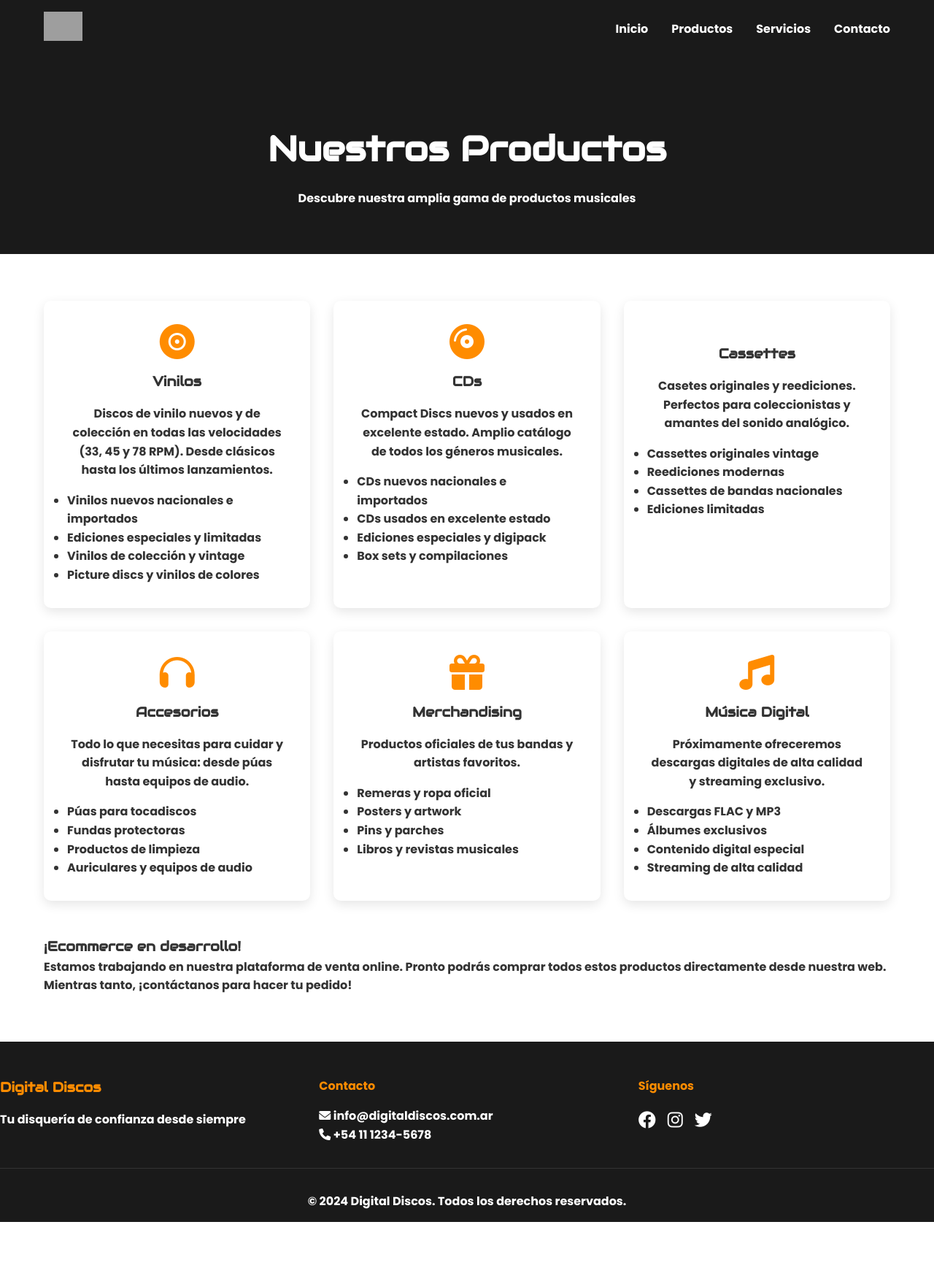
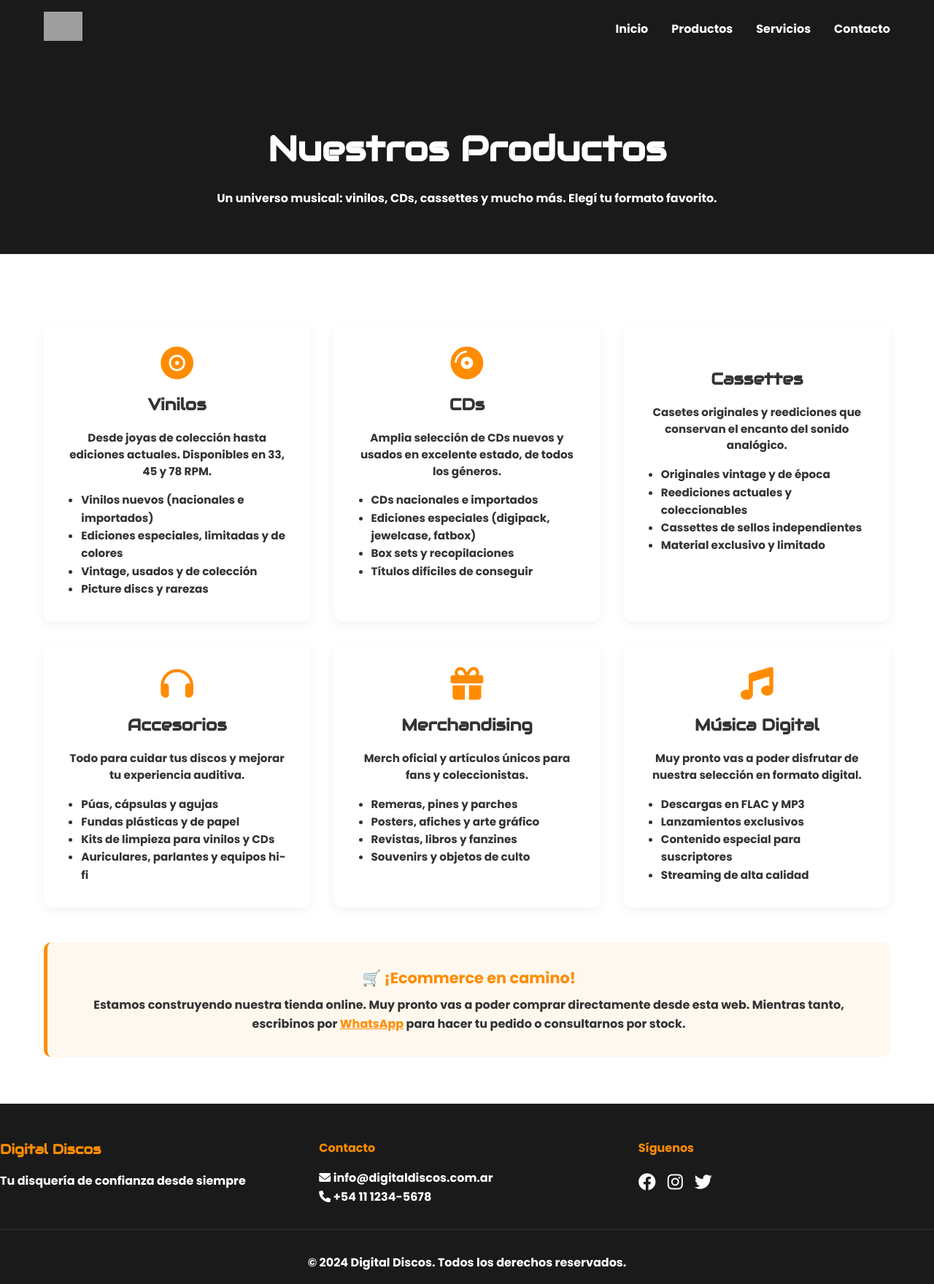
Before and after one commit to nicolaskass/DDLP-web-publica, a Flask app: page /productos in a window 1280 px wide. Shown: the whole page at 73% size. Before the commit the page ends 1674 px from the top, so only its background shows below. Run offline with Flask 3, Linux system fonts and the light colour scheme; grey boxes are pictures that could not be loaded.

Commit message:
actualizado productos, color

```diff
--- a/static/css/style.css
+++ b/static/css/style.css
@@ -509,3 +509,79 @@ footer {
         font-size: 18px;
     }
 }
+/* Estilos específicos para la sección de Productos */
+.products-grid {
+    display: grid;
+    grid-template-columns: repeat(auto-fit, minmax(280px, 1fr));
+    gap: 2rem;
+    margin-top: 2rem;
+}
+
+.product-item {
+    background: #ffffff;
+    padding: 2rem;
+    border-radius: 12px;
+    box-shadow: 0 5px 15px rgba(0, 0, 0, 0.05);
+    text-align: center;
+    transition: transform 0.2s ease, box-shadow 0.2s ease;
+}
+
+.product-item:hover {
+    transform: translateY(-5px);
+    box-shadow: 0 8px 20px rgba(0, 0, 0, 0.1);
+}
+
+.product-item i {
+    font-size: 2.8rem;
+    color: #ff8c00;
+    margin-bottom: 1rem;
+}
+
+.product-item h3 {
+    margin-bottom: 1rem;
+    font-size: 1.4rem;
+    font-family: 'Audiowide', cursive;
+}
+
+.product-item p {
+    font-size: 0.95rem;
+    margin-bottom: 1rem;
+    line-height: 1.5;
+}
+
+.product-item ul {
+    list-style-type: disc;
+    padding-left: 1.2rem;
+    text-align: left;
+    font-size: 0.95rem;
+    color: #333;
+}
+
+.coming-soon {
+    margin-top: 3rem;
+    padding: 2rem;
+    text-align: center;
+    background: #fff8ee;
+    border-left: 5px solid #ff8c00;
+    border-radius: 10px;
+    font-size: 1rem;
+    color: #333;
+}
+
+.coming-soon h3 {
+    font-size: 1.3rem;
+    color: #ff8c00;
+    margin-bottom: 0.5rem;
+    font-family: 'Poppins', sans-serif;
+    font-weight: 700;
+}
+
+.coming-soon a {
+    color: #ff8c00;
+    text-decoration: underline;
+    font-weight: bold;
+}
+
+.coming-soon a:hover {
+    color: #cc6b00;
+}
--- a/templates/base.html
+++ b/templates/base.html
@@ -1,3 +1,4 @@
+
 <!DOCTYPE html>
 <html lang="es">
 <head>
@@ -12,7 +13,8 @@
         <nav class="navbar">
             <div class="nav-container">
                 <div class="logo">
-                    <img src="{{ url_for('static', filename='images/logo.png') }}" alt="Digital Discos Logo" onerror="this.style.display='none';">
+                    <img src="{{ url_for('static', filename='images/logo.png') }}" alt="Digital Discos Logo" onerror="this.style.display='none'; this.nextElementSibling.style.display='block';">
+                    <h1 style="display:none;"> Digital Discos</h1>
                 </div>
                 <ul class="nav-menu">
                     <li class="nav-item">
--- a/templates/index.html
+++ b/templates/index.html
@@ -7,10 +7,6 @@
         <div class="carousel-container">
             <div class="carousel-slide active">
                 <img src="{{ url_for('static', filename='images/hero1.jpg') }}" alt="Digital Discos - Vinilos" onerror="this.style.display='none';">
-<div class="carousel-slide">
-    <img src="{{ url_for('static', filename='images/Primario.png') }}" alt="Digital Discos Logo" onerror="this.style.display='none';">
-    <div class="carousel-overlay"></div>
-</div>
                 <div class="carousel-overlay"></div>
             </div>
             <div class="carousel-slide">
--- a/templates/productos.html
+++ b/templates/productos.html
@@ -1,4 +1,3 @@
-
 {% extends "base.html" %}
 
 {% block title %}Productos - Digital Discos{% endblock %}
@@ -7,89 +6,96 @@
 <section class="page-header">
     <div class="container">
         <h1>Nuestros Productos</h1>
-        <p>Descubre nuestra amplia gama de productos musicales</p>
+        <p>Un universo musical: vinilos, CDs, cassettes y mucho más. Elegí tu formato favorito.</p>
     </div>
 </section>
 
 <section class="products">
     <div class="container">
         <div class="products-grid">
+            <!-- VINILOS -->
             <div class="product-item">
                 <i class="fas fa-record-vinyl"></i>
                 <h3>Vinilos</h3>
-                <p>Discos de vinilo nuevos y de colección en todas las velocidades (33, 45 y 78 RPM). Desde clásicos hasta los últimos lanzamientos.</p>
-                <ul style="text-align: left; margin-top: 1rem;">
-                    <li>Vinilos nuevos nacionales e importados</li>
-                    <li>Ediciones especiales y limitadas</li>
-                    <li>Vinilos de colección y vintage</li>
-                    <li>Picture discs y vinilos de colores</li>
+                <p>Desde joyas de colección hasta ediciones actuales. Disponibles en 33, 45 y 78 RPM.</p>
+                <ul>
+                    <li>Vinilos nuevos (nacionales e importados)</li>
+                    <li>Ediciones especiales, limitadas y de colores</li>
+                    <li>Vintage, usados y de colección</li>
+                    <li>Picture discs y rarezas</li>
                 </ul>
             </div>
 
+            <!-- CDs -->
             <div class="product-item">
                 <i class="fas fa-compact-disc"></i>
                 <h3>CDs</h3>
-                <p>Compact Discs nuevos y usados en excelente estado. Amplio catálogo de todos los géneros musicales.</p>
-                <ul style="text-align: left; margin-top: 1rem;">
-                    <li>CDs nuevos nacionales e importados</li>
-                    <li>CDs usados en excelente estado</li>
-                    <li>Ediciones especiales y digipack</li>
-                    <li>Box sets y compilaciones</li>
+                <p>Amplia selección de CDs nuevos y usados en excelente estado, de todos los géneros.</p>
+                <ul>
+                    <li>CDs nacionales e importados</li>
+                    <li>Ediciones especiales (digipack, jewelcase, fatbox)</li>
+                    <li>Box sets y recopilaciones</li>
+                    <li>Títulos difíciles de conseguir</li>
                 </ul>
             </div>
 
+            <!-- CASSETTES -->
             <div class="product-item">
                 <i class="fas fa-cassette-tape"></i>
                 <h3>Cassettes</h3>
-                <p>Casetes originales y reediciones. Perfectos para coleccionistas y amantes del sonido analógico.</p>
-                <ul style="text-align: left; margin-top: 1rem;">
-                    <li>Cassettes originales vintage</li>
-                    <li>Reediciones modernas</li>
-                    <li>Cassettes de bandas nacionales</li>
-                    <li>Ediciones limitadas</li>
+                <p>Casetes originales y reediciones que conservan el encanto del sonido analógico.</p>
+                <ul>
+                    <li>Originales vintage y de época</li>
+                    <li>Reediciones actuales y coleccionables</li>
+                    <li>Cassettes de sellos independientes</li>
+                    <li>Material exclusivo y limitado</li>
                 </ul>
             </div>
 
+            <!-- ACCESORIOS -->
             <div class="product-item">
                 <i class="fas fa-headphones"></i>
                 <h3>Accesorios</h3>
-                <p>Todo lo que necesitas para cuidar y disfrutar tu música: desde púas hasta equipos de audio.</p>
-                <ul style="text-align: left; margin-top: 1rem;">
-                    <li>Púas para tocadiscos</li>
-                    <li>Fundas protectoras</li>
-                    <li>Productos de limpieza</li>
-                    <li>Auriculares y equipos de audio</li>
+                <p>Todo para cuidar tus discos y mejorar tu experiencia auditiva.</p>
+                <ul>
+                    <li>Púas, cápsulas y agujas</li>
+                    <li>Fundas plásticas y de papel</li>
+                    <li>Kits de limpieza para vinilos y CDs</li>
+                    <li>Auriculares, parlantes y equipos hi-fi</li>
                 </ul>
             </div>
 
+            <!-- MERCH -->
             <div class="product-item">
                 <i class="fas fa-gift"></i>
                 <h3>Merchandising</h3>
-                <p>Productos oficiales de tus bandas y artistas favoritos.</p>
-                <ul style="text-align: left; margin-top: 1rem;">
-                    <li>Remeras y ropa oficial</li>
-                    <li>Posters y artwork</li>
-                    <li>Pins y parches</li>
-                    <li>Libros y revistas musicales</li>
+                <p>Merch oficial y artículos únicos para fans y coleccionistas.</p>
+                <ul>
+                    <li>Remeras, pines y parches</li>
+                    <li>Posters, afiches y arte gráfico</li>
+                    <li>Revistas, libros y fanzines</li>
+                    <li>Souvenirs y objetos de culto</li>
                 </ul>
             </div>
 
+            <!-- MÚSICA DIGITAL -->
             <div class="product-item">
                 <i class="fas fa-music"></i>
                 <h3>Música Digital</h3>
-                <p>Próximamente ofreceremos descargas digitales de alta calidad y streaming exclusivo.</p>
-                <ul style="text-align: left; margin-top: 1rem;">
-                    <li>Descargas FLAC y MP3</li>
-                    <li>Álbumes exclusivos</li>
-                    <li>Contenido digital especial</li>
+                <p>Muy pronto vas a poder disfrutar de nuestra selección en formato digital.</p>
+                <ul>
+                    <li>Descargas en FLAC y MP3</li>
+                    <li>Lanzamientos exclusivos</li>
+                    <li>Contenido especial para suscriptores</li>
                     <li>Streaming de alta calidad</li>
                 </ul>
             </div>
         </div>
 
-        <div class="coming-soon" style="margin-top: 3rem;">
-            <h3>¡Ecommerce en desarrollo!</h3>
-            <p>Estamos trabajando en nuestra plataforma de venta online. Pronto podrás comprar todos estos productos directamente desde nuestra web. Mientras tanto, ¡contáctanos para hacer tu pedido!</p>
+        <!-- COMING SOON -->
+        <div class="coming-soon" style="margin-top: 3rem; text-align: center;">
+            <h3>🛒 ¡Ecommerce en camino!</h3>
+            <p>Estamos construyendo nuestra tienda online. Muy pronto vas a poder comprar directamente desde esta web. Mientras tanto, escribinos por <a href="https://wa.me/542215618670" target="_blank">WhatsApp</a> para hacer tu pedido o consultarnos por stock.</p>
         </div>
     </div>
 </section>
```
